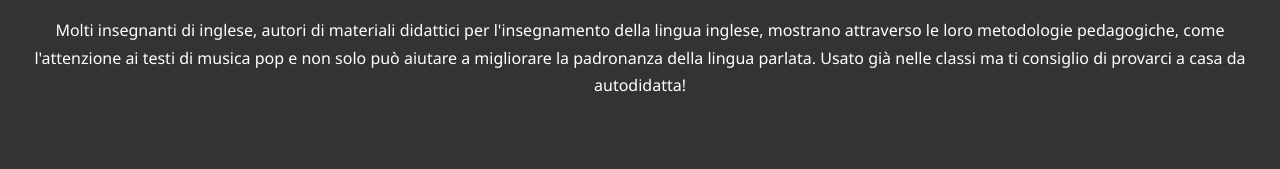
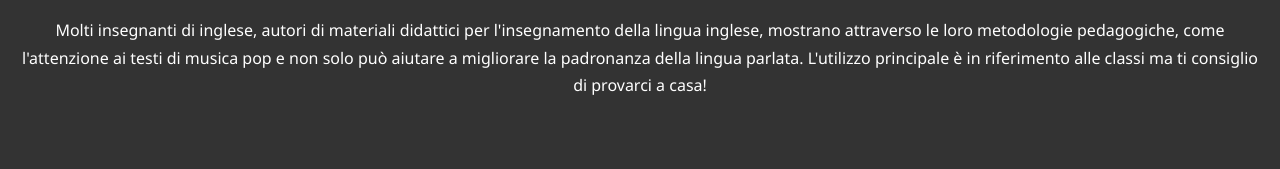
Before and after one commit to Emiliano-Genovese/Music_Learn, a plain HTML site: page index.html in a window 1280 px wide. Shown: the part 767-936 px from the top of the page. Drawn offline with Linux system fonts and the light colour scheme.

Commit message:
Update index.html

```diff
--- a/index.html
+++ b/index.html
@@ -46,7 +46,7 @@
             </div>
             <div class="info-content">
                 <h2> <span class="text-primary">Il Metodo</span> come strumento</h2>
-                <p>Molti insegnanti di inglese, autori di materiali didattici per l'insegnamento della lingua inglese, mostrano attraverso le loro metodologie pedagogiche, come l'attenzione ai testi di musica pop e non solo può aiutare a migliorare la padronanza della lingua parlata. Usato già nelle classi ma ti consiglio di provarci a casa da autodidatta!</p>
+                <p>Molti insegnanti di inglese, autori di materiali didattici per l'insegnamento della lingua inglese, mostrano attraverso le loro metodologie pedagogiche, come l'attenzione ai testi di musica pop e non solo può aiutare a migliorare la padronanza della lingua parlata. L'utilizzo principale è in riferimento alle classi ma ti consiglio di provarci a casa!</p>
             </div>
 
         </section>
```
